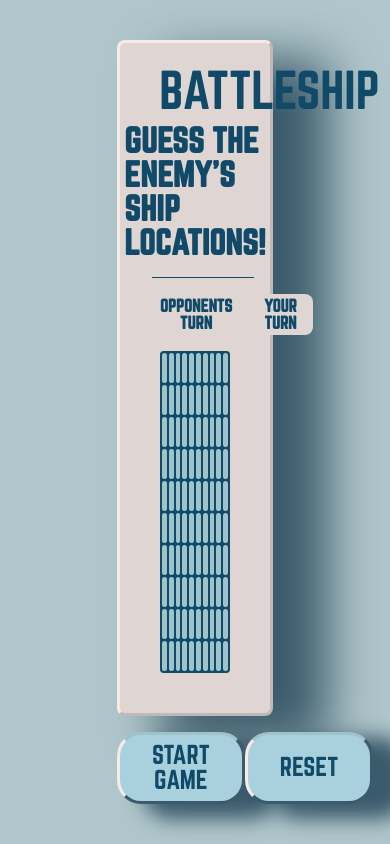
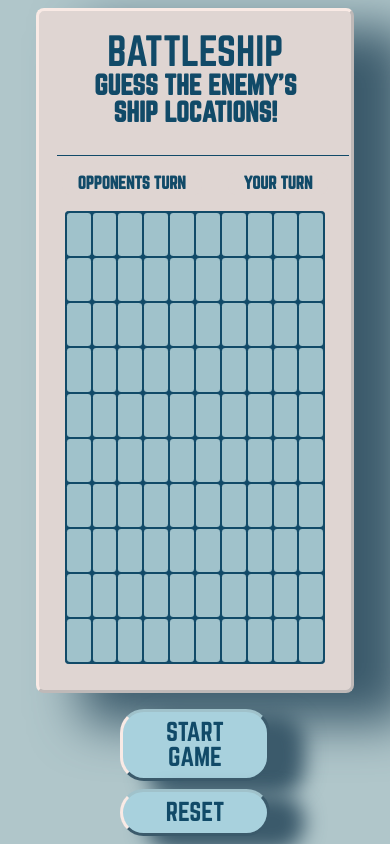
Before and after one commit to jehuzepedasilva2/battleship, a website built with webpack: page src/template.html in a window 390 px wide. Built offline with nearby package versions, Linux system fonts and the light colour scheme.

Commit message:
added media queries for smaller devices

```diff
--- a/src/styles.css
+++ b/src/styles.css
@@ -29,6 +29,7 @@
 }
 
 body {
+  min-width: 270px;
   width: 100vw;
   height: 100vh;
   display: flex;
@@ -78,6 +79,7 @@ body {
   flex-direction: column;
   align-items: center;
   gap: 0.5rem;
+  text-align: center;
 }
 
 .line {
@@ -284,3 +286,110 @@ body {
   border-radius: 100%;
   background-color: var(--miss-color);
 }
+
+/* ----- MEDIA QUERIES FOR DEVICES ------ */
+@media (max-width: 1000px) {
+  .title {
+    justify-content: center;
+  }
+}
+
+@media (max-width: 800px) {
+
+  body {
+    padding: 0.5rem;
+  }
+
+  .top-top {
+    gap: 0;
+    transform: scale(0.8);
+  }
+
+  .board-container {
+    height: 100%;
+    width: 60%;
+    padding: 1.2rem;
+  }
+}
+
+@media (max-width: 650px) {
+
+  .board-container {
+    height: 100%;
+    width: 70%;
+    padding: 1rem;
+  }
+
+  .bottom {
+    flex-direction: column;
+    gap: 0.5rem;
+  }
+}
+
+@media (max-width: 500px) {
+
+  .board-container {
+    height: 100%;
+    width: 80%;
+    padding: 0.8rem;
+  }
+
+  .bottom > button {
+    display: flex;
+    justify-content: center;
+    align-items: center;
+  }
+
+}
+
+@media (max-width: 400px) {
+
+  .board-container {
+    height: 100%;
+    width: 85%;
+    padding: 0.6rem;
+  }
+
+}
+
+@media (max-width: 450) {
+  .middle {
+    padding: 0.8rem;
+  }
+}
+
+
+@media (max-width: 350px) {
+
+  .board-container {
+    height: 100%;
+    width: 90%;
+    padding: 0.5rem;
+  }
+
+  .middle {
+    padding: 0.6rem;
+  }
+
+}
+
+@media (max-width: 340px) {
+
+  .board-container {
+    height: 100%;
+    width: 100%;
+  }
+
+  .middle {
+    padding: 0.4rem;
+  }
+
+}
+
+@media (max-width: 320px) {
+
+  .middle {
+    padding: 0.2rem;
+  }
+
+}
```
